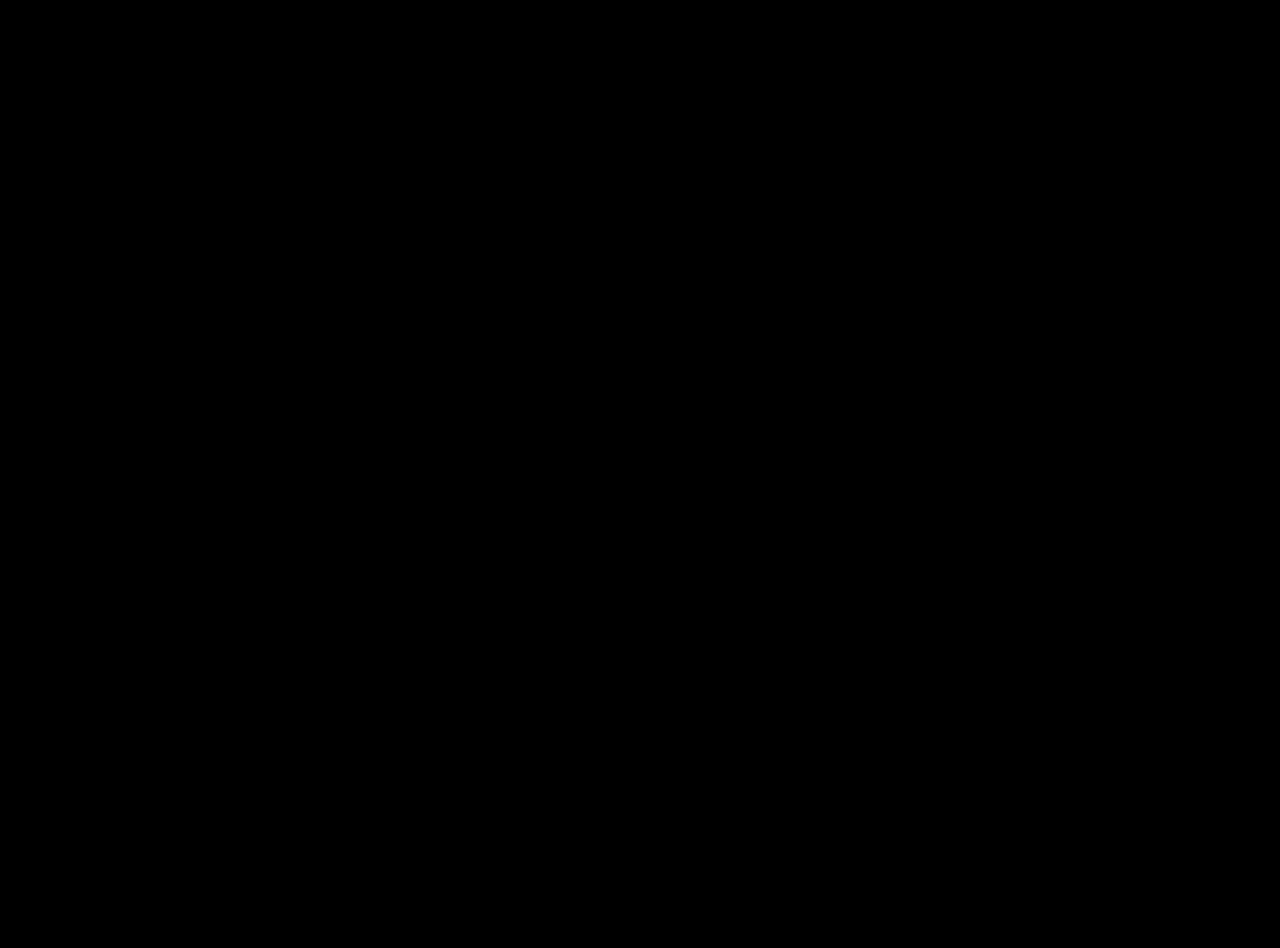
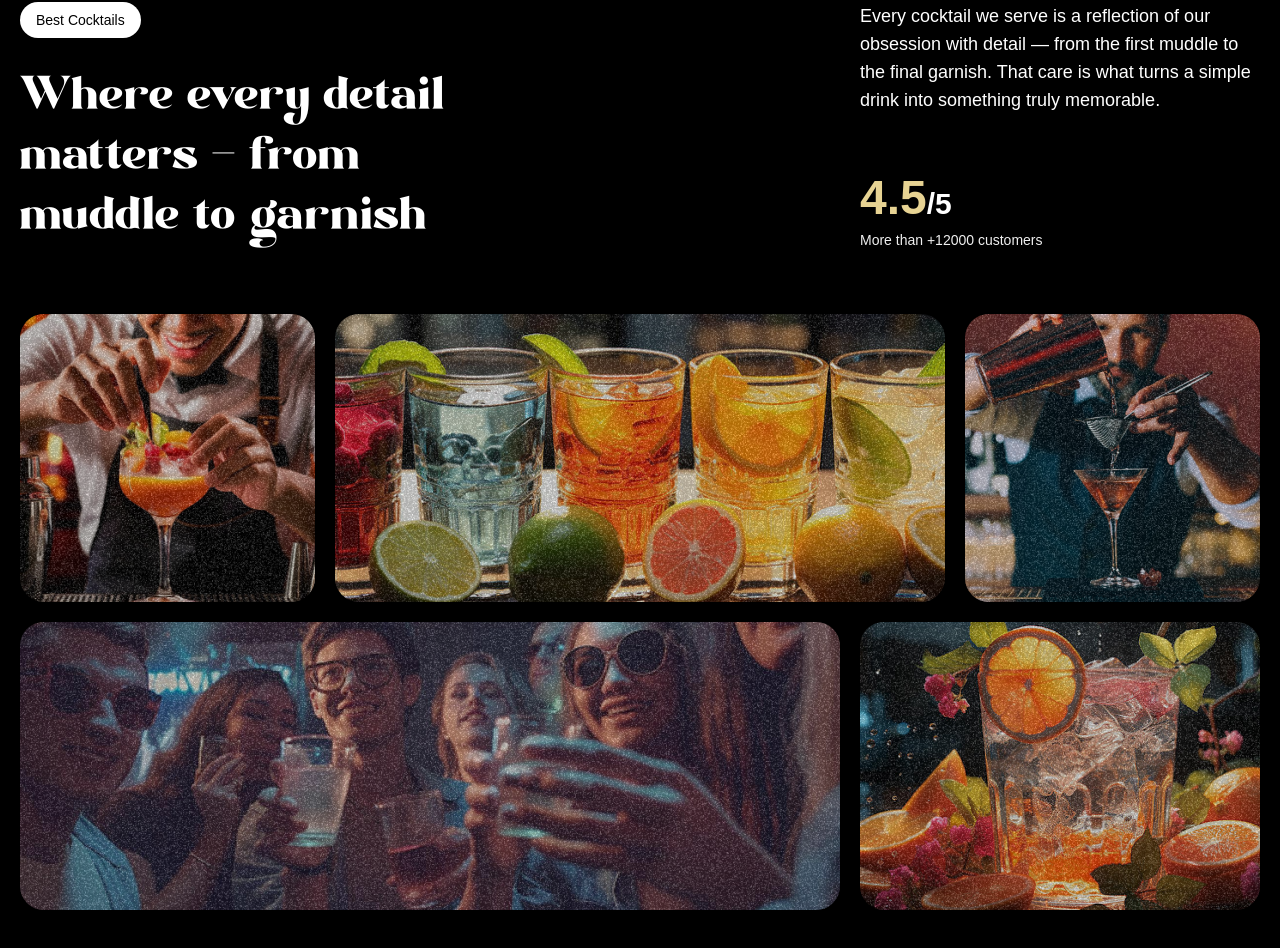
Before and after one commit to rohanberadev/gsap-learn, a Next.js app: page / in a window 1280 px wide. Shown: the part 1710-2658 px from the top of the page. Before the commit the page ends 1600 px from the top, so only its background shows below. Built offline with nearby package versions, Linux system fonts and the light colour scheme; a web font is replaced by a local one.

Commit message:
implement about

```diff
--- a/src/app/globals.css
+++ b/src/app/globals.css
@@ -222,8 +222,7 @@
             > div {
                 @apply rounded-3xl overflow-hidden h-72 relative;
             }
-
-            image {
+            img {
                 @apply object-cover w-full h-full;
             }
         }
@@ -235,7 +234,7 @@
                 @apply rounded-3xl overflow-hidden h-72 relative;
             }
 
-            image {
+            img {
                 @apply object-cover w-full h-full;
             }
         }
@@ -313,7 +312,7 @@
         .cocktail {
             @apply flex-center mt-10;
 
-            image {
+            img {
                 @apply object-contain h-[60vh];
             }
         }
--- a/src/app/page.tsx
+++ b/src/app/page.tsx
@@ -1,5 +1,6 @@
 import gsap from "gsap";
 import { ScrollTrigger, SplitText } from "gsap/all";
+import About from "~/components/About";
 import Cocktails from "~/components/Cocktails";
 import Hero from "~/components/Hero";
 import Navbar from "~/components/Navbar";
@@ -12,6 +13,7 @@
             <Navbar />
             <Hero />
             <Cocktails />
+            <About />
         </main>
     );
 }
--- /dev/null
+++ b/src/components/About.tsx
@@ -0,0 +1,104 @@
+"use client";
+
+import { useGSAP } from "@gsap/react";
+import gsap from "gsap";
+import { ScrollTrigger, SplitText } from "gsap/all";
+import Image from "next/image";
+
+gsap.registerPlugin(ScrollTrigger, SplitText);
+
+export default function About() {
+    useGSAP(() => {
+        const titleSplit = SplitText.create("#about h2", { type: "words" });
+
+        const scrollTimeline = gsap.timeline({
+            scrollTrigger: {
+                trigger: "#about",
+                start: "top center",
+            },
+        });
+
+        scrollTimeline
+            .from(titleSplit.words, {
+                opacity: 0,
+                duration: 1,
+                yPercent: 100,
+                stagger: 0.2,
+                ease: "expo.out",
+            })
+            .from(
+                ".top-grid div, .bottom-grid div",
+                {
+                    opacity: 0,
+                    duration: 1,
+                    stagger: 0.04,
+                    ease: "power1.inOut",
+                },
+                "-0.5"
+            );
+    }, []);
+
+    return (
+        <div id="about">
+            <div className="mb-16 md:px-0 px-5">
+                <div className="content">
+                    <div className="md:col-span-8">
+                        <p className="badge">Best Cocktails</p>
+                        <h2>
+                            Where every detail matters{" "}
+                            <span className="text-white">-</span> from muddle to
+                            garnish
+                        </h2>
+                    </div>
+
+                    <div className="sub-content">
+                        <p>
+                            Every cocktail we serve is a reflection of our
+                            obsession with detail — from the first muddle to the
+                            final garnish. That care is what turns a simple
+                            drink into something truly memorable.
+                        </p>
+
+                        <div>
+                            <p className="md:text-3xl text-xl font-bold">
+                                <span>4.5</span>/5
+                            </p>
+                            <p className="text-sm text-white-100">
+                                More than +12000 customers
+                            </p>
+                        </div>
+                    </div>
+                </div>
+            </div>
+
+            <div className="top-grid">
+                <div className="md:col-span-3">
+                    <Image src="/images/abt1.png" alt="grid-image-1" fill />
+                    <div className="noisy" />
+                </div>
+
+                <div className="md:col-span-6">
+                    <Image src="/images/abt3.png" alt="grid-image-3" fill />
+                    <div className="noisy" />
+                </div>
+
+                <div className="md:col-span-3">
+                    <Image src="/images/abt5.png" alt="grid-image-5" fill />
+                    <div className="noisy" />
+                </div>
+            </div>
+
+            <div className="bottom-grid">
+                <div className="md:col-span-8">
+                    <Image src="/images/abt2.png" alt="grid-image-2" fill />
+                    <div className="noisy" />
+                </div>
+
+                <div className="md:col-span-4">
+                    <Image src="/images/abt4.png" alt="grid-image-4" fill />
+                    <div className="noisy" />
+                </div>
+            </div>
+        </div>
+    );
+}
--- a/src/components/Hero.tsx
+++ b/src/components/Hero.tsx
@@ -116,7 +116,8 @@
                     </div>
                 </div>
             </section>
-            <div className="video">
+
+            <div className="video absolute inset-0">
                 <video
                     ref={videoRef}
                     src="/videos/output.mp4"
```
